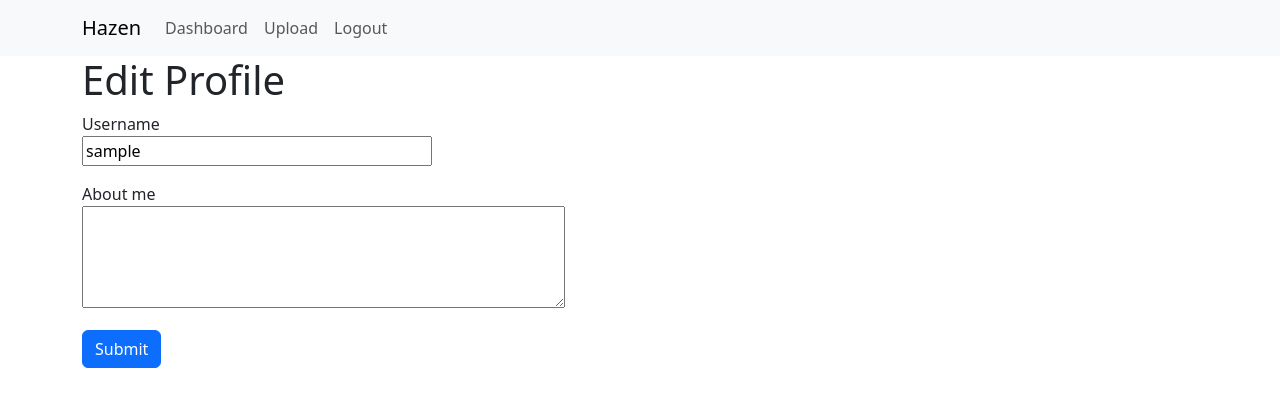
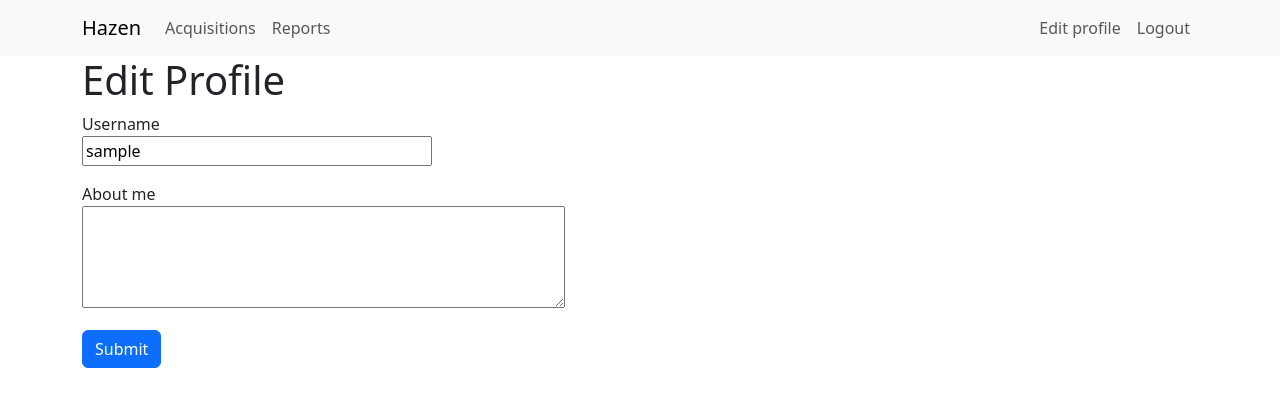
Before and after one commit to GSTT-CSC/hazen-web-app, a Flask app: page /auth/edit_profile in a window 1280 px wide. Shown: the top 407 px of the page. Run offline with Flask 2, Linux system fonts and the light colour scheme; the visitor is signed in with stand-in values (Sample User, id 1); data comes from the database, SQL or seed files in the repository; parts of the project's set-up code (start-up, migrations or seed data) failed here and were passed over; some libraries are stand-ins or nearby versions.

Commit message:
change nav-bar

```diff
--- a/app/main/templates/base.html
+++ b/app/main/templates/base.html
@@ -5,7 +5,7 @@
         <!-- Required meta tags -->
         <meta charset="utf-8">
         <meta name="viewport" content="width=device-width, initial-scale=1, shrink-to-fit=no">
-        <title>hazen-web-app</title>
+        <title>{% block title %}hazen-web-app{% endblock %}</title>
 
         {% block styles %}
             <!-- Bootstrap CSS -->
@@ -18,48 +18,51 @@
 </head>
 
 <body>
-<!-- Your page content -->
+    <!-- Navigation bar -->
     {% block navbar %}
         <nav class="navbar navbar-expand-lg navbar-light bg-light">
             <div class="container">
-
                 <!-- Brand and toggle button for mobile view -->
                 <a class="navbar-brand" href="{{ url_for('main.index') }}">Hazen</a>
-
                 <button class="navbar-toggler" type="button" data-bs-toggle="collapse" data-bs-target="#navbarSupportedContent" aria-controls="navbarSupportedContent" aria-expanded="false" aria-label="Toggle navigation">
                     <span class="navbar-toggler-icon"></span>
                 </button>
 
                 <!-- Navbar links -->
                 <div class="collapse navbar-collapse" id="navbarSupportedContent">
-                <ul class="nav navbar-nav">
-
-                    {% if not current_user.is_anonymous %}
-                        <li class="nav-item">
-                            <a class="nav-link" href="{{ url_for('main.user', username=current_user.username) }}">Dashboard</a>
-                        </li>
-                        <li class="nav-item">
-                            <a class="nav-link" href="{{ url_for('uploader.upload') }}">Upload</a>
-                        </li>
-                    {% endif %}
 
                     {% if current_user.is_anonymous %}
+                        <ul class="navbar-nav w-100 justify-content-end">
                             <li class="nav-item">
                                 <a class="nav-link" href="{{ url_for('auth.login') }}">Login</a>
                             </li>
+                        </ul>
+
                     {% else %}
+                        <ul class="navbar-nav w-100 justify-content-start">
+                            <li class="nav-item">
+                                <a class="nav-link" href="{{ url_for('main.dashboard') }}">Acquisitions</a>
+                            </li>
+                            <li class="nav-item">
+                                <a class="nav-link" href="{{ url_for('main.dashboard') }}">Reports</a>
+                            </li>
+                        </ul>
+                        <ul class="navbar-nav w-100 justify-content-end">
+                            <li class="nav-item">
+                                <a class="nav-link" href="{{ url_for('auth.edit_profile') }}">Edit profile</a>
+                            </li>
                             <li class="nav-item">
                                 <a class="nav-link" href="{{ url_for('auth.logout') }}">Logout</a>
                             </li>
+                        </ul>
                     {% endif %}
 
-                </ul>
                 </div> <!-- /.navbar-collapse -->
             </div> <!-- /.container -->
         </nav>
     {% endblock %}
 
-
+    <!-- Your page content -->
     {% block content %}
         <div class="container">
             {% with messages = get_flashed_messages(with_categories=true) %}
```
Lines whose indentation alone changed are shown as unchanged.
